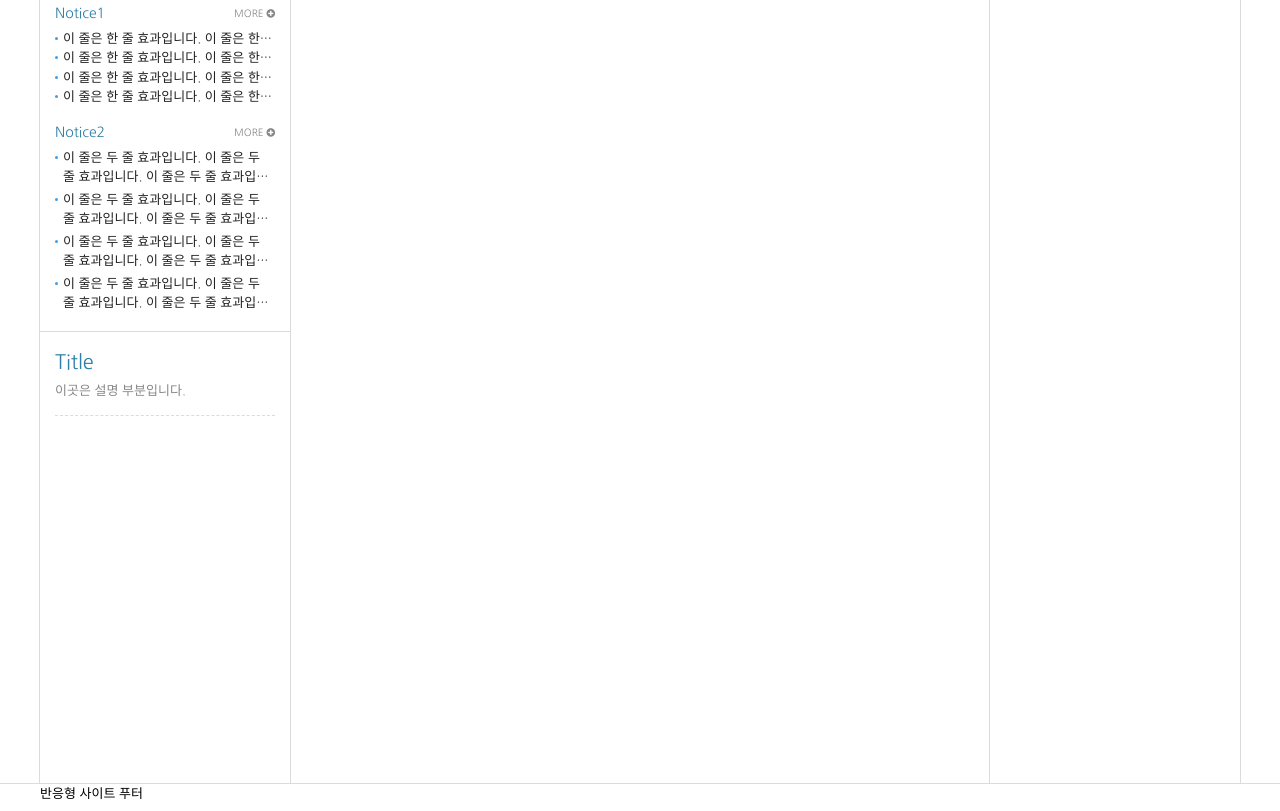
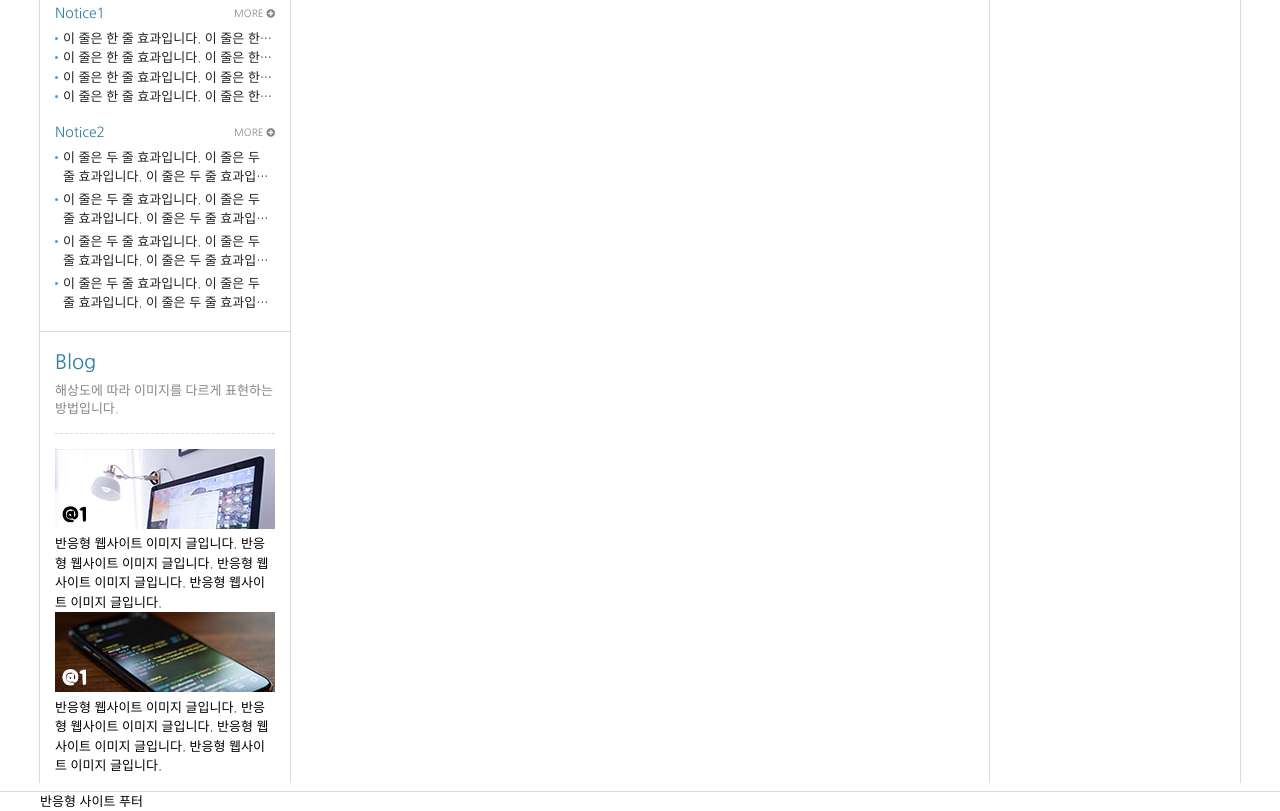
Before and after one commit to estimar2/Responsive, a plain HTML site: page HTML5/index.html in a window 1280 px wide. Shown: the part 913-1724 px from the top of the page. Drawn offline with Linux system fonts and the light colour scheme; a web font is replaced by a local one.

Commit message:
24.blog01

```diff
--- a/HTML5/css/style.css
+++ b/HTML5/css/style.css
@@ -598,3 +598,29 @@ body {
 
   font-size: 10px;
 }
+
+/* Blog 01 */
+.blog1 img {
+  width: 100%;
+}
+
+.blog1 .img_normal {
+  width: 100%;
+}
+
+.blog1 .img_retina {
+  display: none;
+}
+
+@media only screen and (-webkit-min-device-pixel-ratio: 1.5),
+  only screen and (min-device-pixel-ratio: 1.5),
+  only screen and (min-resolution: 1.5dppx) {
+  .blog1 .img_retina {
+    display: initial;
+  }
+  .blog1 .img_normal {
+    display: none;
+  }
+}
+
+/* Blog 02 */
--- a/HTML5/index.html
+++ b/HTML5/index.html
@@ -2,7 +2,10 @@
 <html lang="en">
   <head>
     <meta charset="UTF-8" />
-    <meta name="viewport" content="width=device-width, initial-scale=1.0" />
+    <meta
+      name="viewport"
+      content="user-scalable=no, initial-scale=1.0, maximum-scale=1.0, minimum-scale=1.0, width=device-width"
+    />
     <meta name="author" content="estimar2" />
     <meta name="description" content="반응형 사이트 따라하기" />
     <meta
@@ -440,8 +443,63 @@
 
             <article class="column col3">
               <!-- col3 -->
-              <h4 class="col_tit">Title</h4>
-              <p class="col_desc">이곳은 설명 부분입니다.</p>
+              <h4 class="col_tit">Blog</h4>
+              <p class="col_desc">
+                해상도에 따라 이미지를 다르게 표현하는 방법입니다.
+              </p>
+              <!-- blog 1 -->
+              <div class="blog1">
+                <h5 class="ir_su">image1</h5>
+                <figure>
+                  <img
+                    src="./img/blog1_@1.jpg"
+                    alt="normal image"
+                    width="100%"
+                    class="img_normal"
+                  />
+                  <img
+                    src="./img/blog1_@2.jpg"
+                    alt="retina image"
+                    width="100%"
+                    class="img_retina"
+                  />
+                  <!-- <img
+                    src="./img/blog2_@1.jpg"
+                    srcset="img/blog1_@1.jpg 1x, /img/blog1_@2.jpg 2x"
+                    alt="normal image"
+                  /> -->
+                  <figcaption>
+                    반응형 웹사이트 이미지 글입니다. 반응형 웹사이트 이미지
+                    글입니다. 반응형 웹사이트 이미지 글입니다. 반응형 웹사이트
+                    이미지 글입니다.
+                  </figcaption>
+                </figure>
+              </div>
+
+              <!-- blog 2 -->
+              <div class="blog2">
+                <h5 class="ir_su">image2</h5>
+                <figure>
+                  <img
+                    src="./img/blog2_@1.jpg"
+                    srcset="img/blog2_@1.jpg 1x, img/blog2_@2.jpg 2x"
+                    alt="normal image"
+                    width="100%"
+                    class=""
+                  />
+                  <!-- <img
+                    src="./img/blog2_@2.jpg"
+                    alt="retina image"
+                    width="100%"
+                    class=""
+                  /> -->
+                  <figcaption>
+                    반응형 웹사이트 이미지 글입니다. 반응형 웹사이트 이미지
+                    글입니다. 반응형 웹사이트 이미지 글입니다. 반응형 웹사이트
+                    이미지 글입니다.
+                  </figcaption>
+                </figure>
+              </div>
             </article>
           </section>
 
```
Also changed, not shown: 1 other file.
